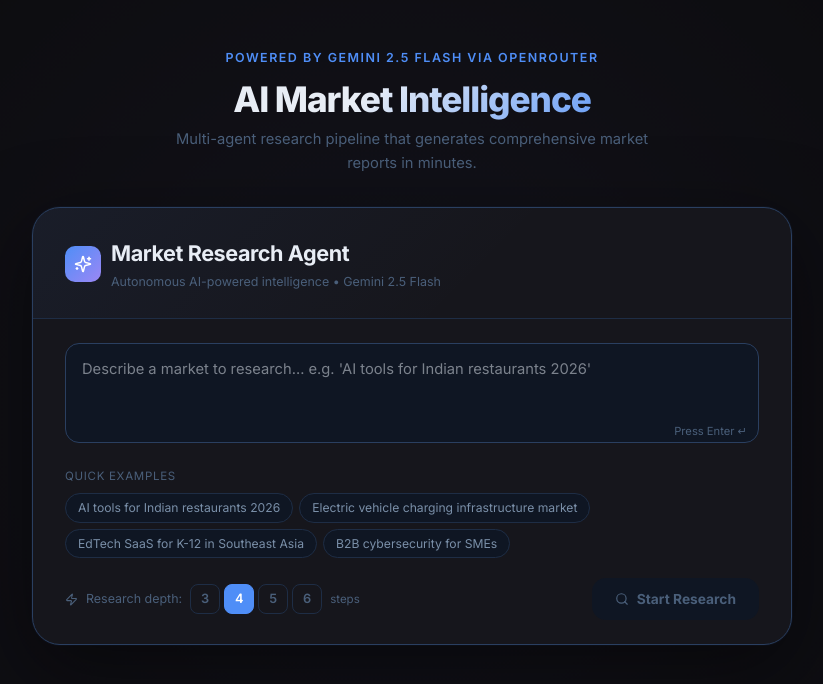
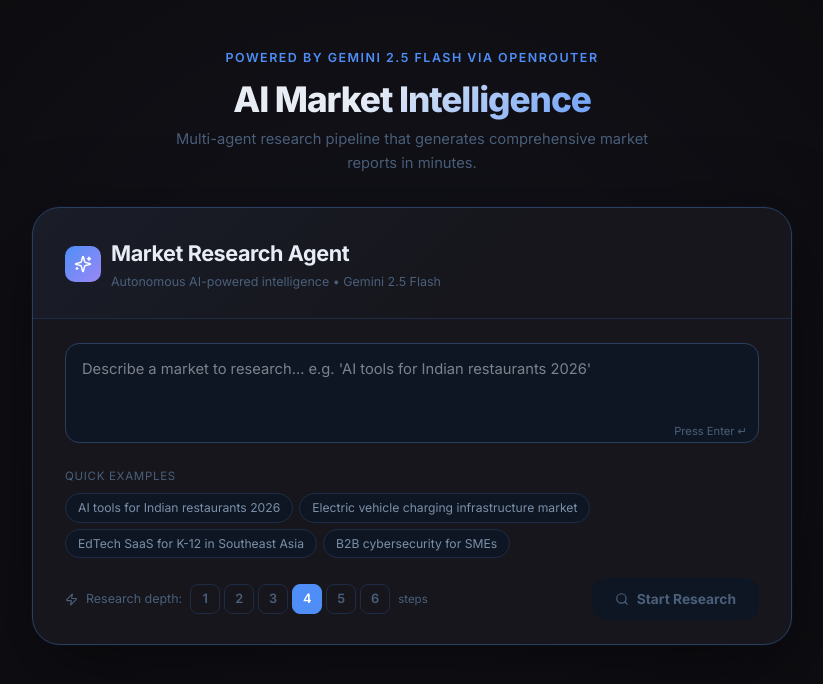
Before and after one commit to JSR2406/Market-Research-Agent-, a Next.js app in the folder frontend/: page /research in a window 1280 px wide. Shown: the top 684 px of the page, without its empty margins (228-1051 px from the left). Built offline with nearby package versions, Linux system fonts and the light colour scheme; no server answers.

Commit message:
Update research depth options to start from 1

```diff
--- a/frontend/components/TopicInput.tsx
+++ b/frontend/components/TopicInput.tsx
@@ -212,7 +212,7 @@ export default function TopicInput({ onStart, onCancel, isRunning }: Props) {
               Research depth:
             </span>
             <div style={{ display: "flex", gap: "4px" }}>
-              {[3, 4, 5, 6].map((n) => (
+              {[1, 2, 3, 4, 5, 6].map((n) => (
                 <button
                   key={n}
                   onClick={() => setMaxSteps(n)}
```
